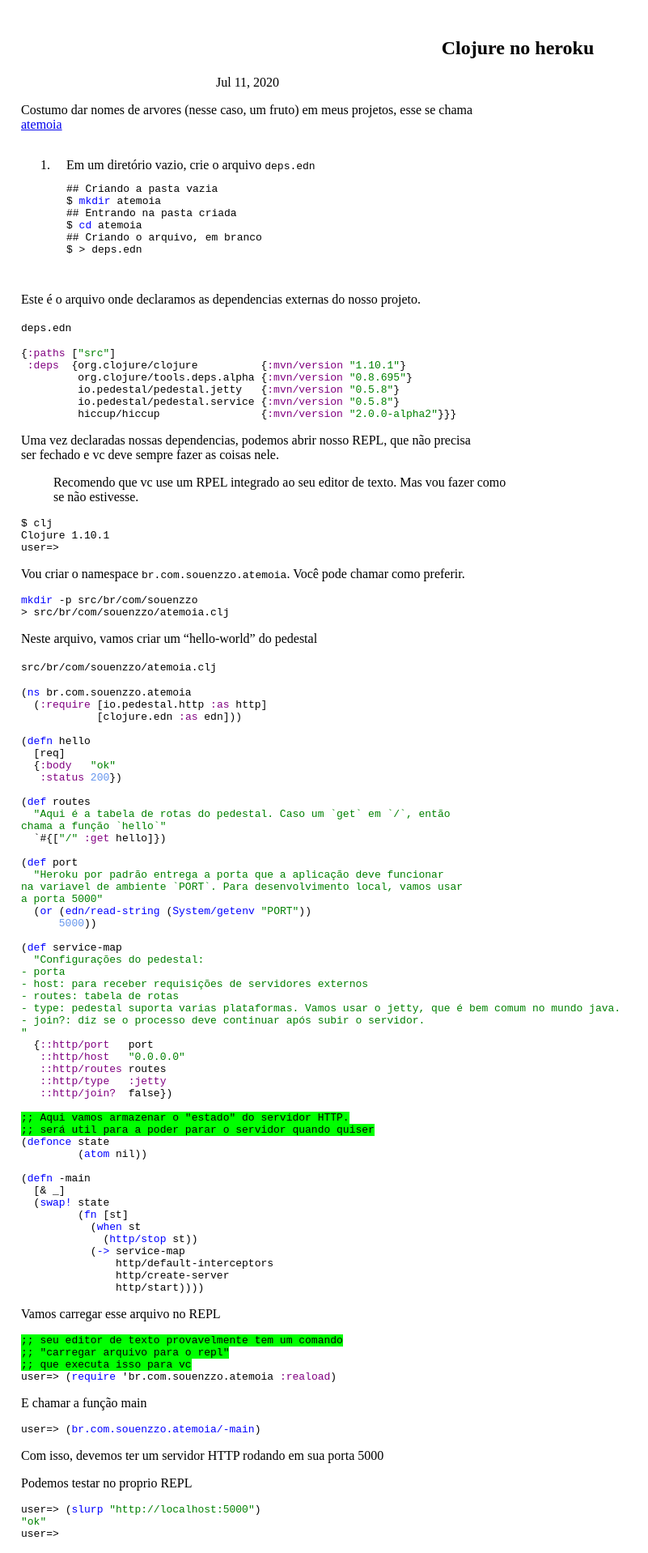
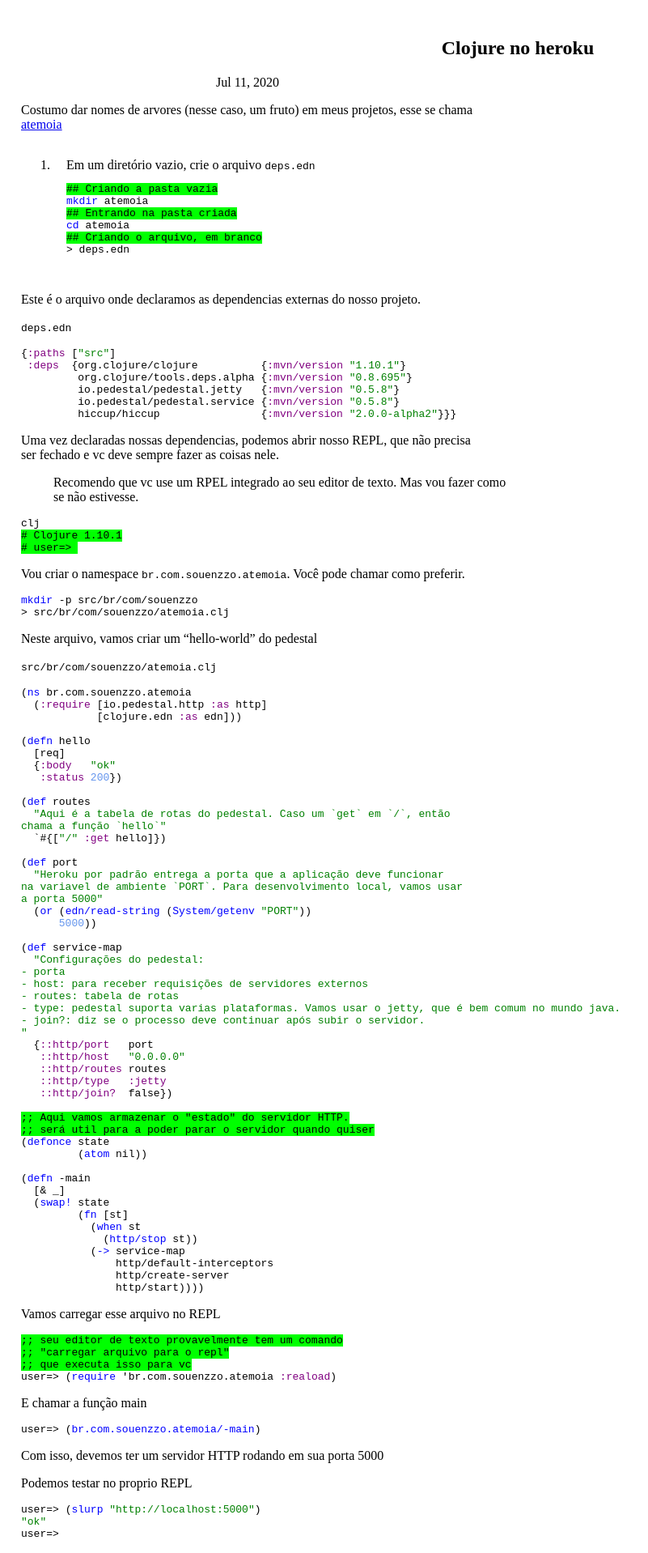
Before and after one commit to souenzzo/souenzzo.github.io, a Jekyll site: the page built from _posts/2020-07-11-clojure-com-heroku.md, in a window 1280 px wide. Shown: the top 1918 px of the page at 81% size, without its empty margins (0-801 px from the left). Built offline with Jekyll 4.4.1, drawn with Linux system fonts in a browser that asks for light colours; some of the changed text lies outside the part shown.

Commit message:
+themres

````diff
--- a/_includes/head.html
+++ b/_includes/head.html
@@ -66,6 +66,9 @@
         .nf {
           color: blue;
         }
+        .nv {
+          color: blue;
+        }
         .k {
           color: blue;
         }
@@ -76,10 +79,16 @@
         .c1 {
           background-color: lime;
         }
+        .c {
+          background-color: lime;
+        }
         @media (prefers-color-scheme: dark) {
           :root {
             background: black;
             color: white;
+          }
+          .c {
+            color: black;
           }
           .c1 {
             color: black;
@@ -105,5 +114,8 @@
           .k {
             color: DeepSkyBlue;
           }
+          .nv {
+            color: DeepSkyBlue;
+          }
         }
 </style>
--- a/_posts/2020-07-11-clojure-com-heroku.md
+++ b/_posts/2020-07-11-clojure-com-heroku.md
@@ -8,11 +8,11 @@ Costumo dar nomes de arvores (nesse caso, um fruto) em meus projetos, esse se ch
 0. Em um diretório vazio, crie o arquivo `deps.edn`
 ```bash
 ## Criando a pasta vazia
-$ mkdir atemoia
+mkdir atemoia
 ## Entrando na pasta criada
-$ cd atemoia
+cd atemoia
 ## Criando o arquivo, em branco
-$ > deps.edn
+> deps.edn
 ```
 
 Este é o arquivo onde declaramos as dependencias externas do nosso projeto.
@@ -33,9 +33,9 @@ sempre fazer as coisas nele.
 > Recomendo que vc use um RPEL integrado ao seu editor de texto. Mas vou fazer como se não estivesse.
 
 ```bash
-$ clj
-Clojure 1.10.1
-user=>
+clj
+# Clojure 1.10.1
+# user=>
 ```
 
 Vou criar o namespace `br.com.souenzzo.atemoia`. Você pode chamar como preferir.
````
Also changed, not shown: other parts of _posts/2020-07-11-clojure-com-heroku.md (+5 -5 lines).
